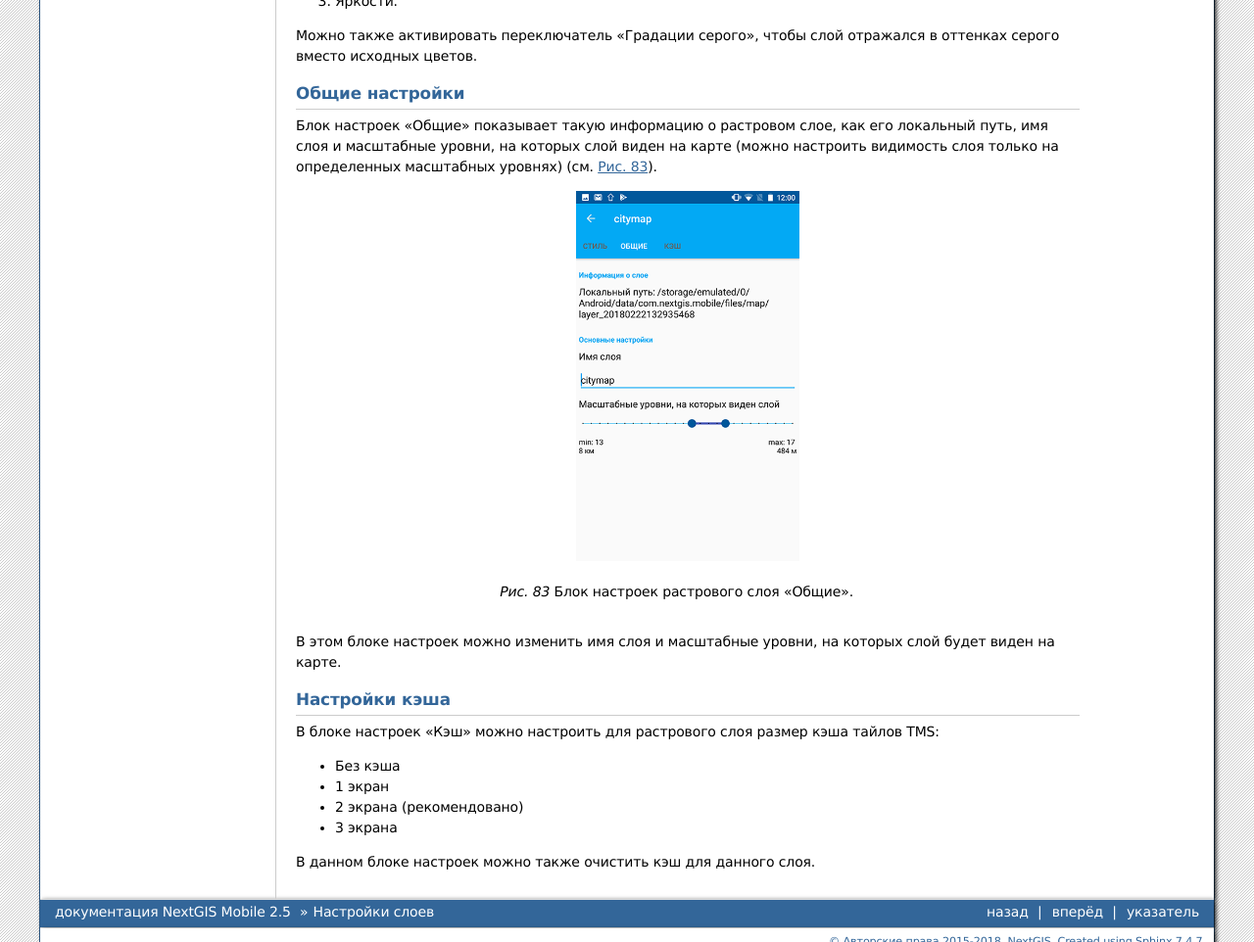
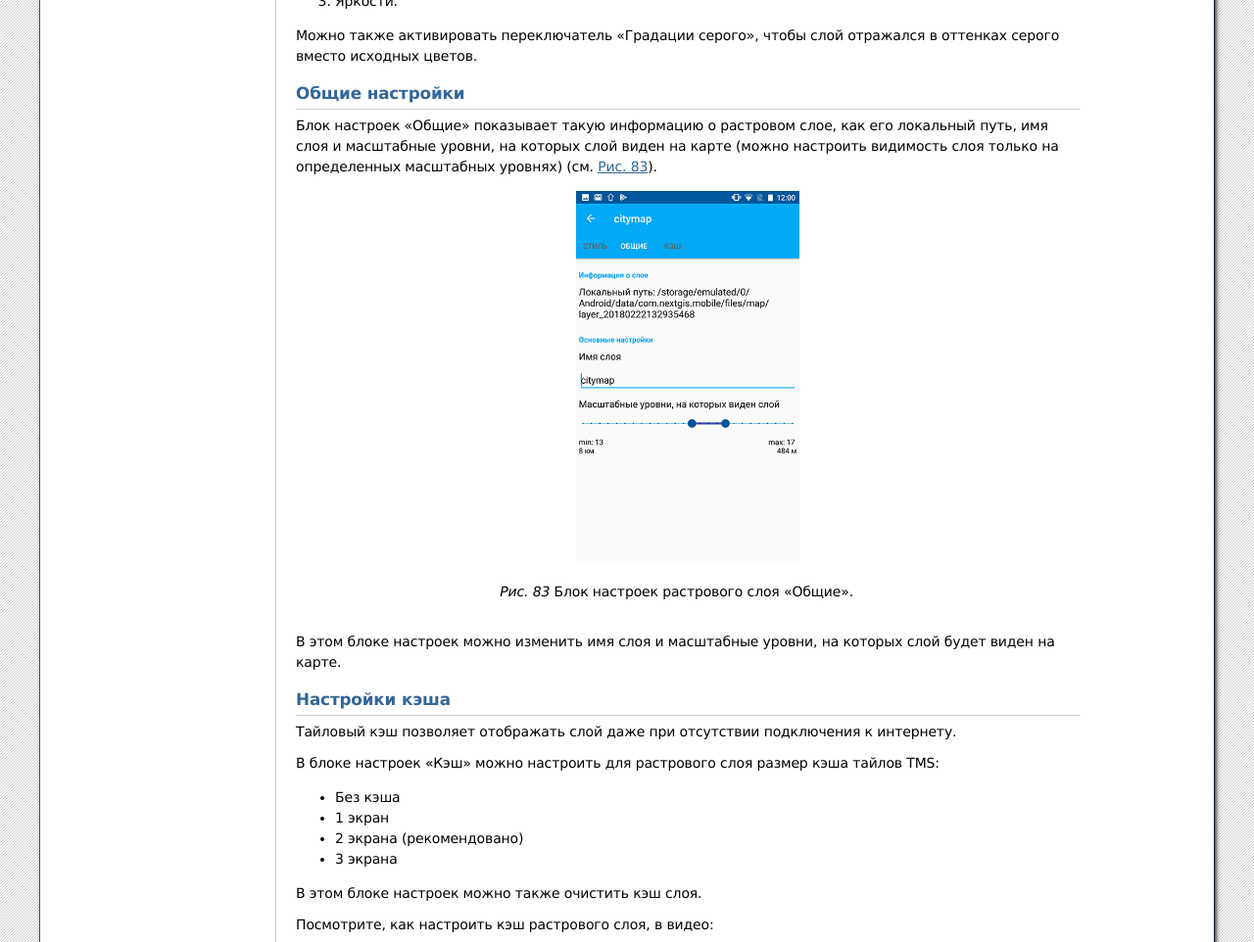
Before and after one commit to nextgis/docs_ngmobile, a Sphinx documentation site: the page built from source/layer_settings.rst, in a window 1280 px wide and 1400 px high, scrolled down 6080 px. Shown: the top 962 px of the window at 98% size. Built offline with Sphinx 7.4.7, drawn with Linux system fonts in a browser that asks for light colours; formulas are drawn with MathJax 3; some of the changed text lies outside the part shown; grey boxes are pictures that could not be loaded.

Commit message:
Update layer_settings.rst
Add video

```diff
--- a/source/layer_settings.rst
+++ b/source/layer_settings.rst
@@ -214,6 +214,8 @@
 Настройки кэша
 ^^^^^^^^^^^^^^
 
+Тайловый кэш позволяет отображать слой даже при отсутствии подключения к интернету.
+
 В блоке настроек "Кэш" можно настроить для растрового слоя размер кэша тайлов TMS:
 
 * Без кэша
@@ -221,4 +223,12 @@
 * 2 экрана (рекомендовано)
 * 3 экрана
 
-В данном блоке настроек можно также очистить кэш для данного слоя.
+В этом блоке настроек можно также очистить кэш слоя.
+
+Посмотрите, как настроить кэш растрового слоя, в видео:
+
+.. raw:: html
+
+   <iframe width="560" height="315" src="https://rutube.ru/play/embed/93d74bd3bf13314d6a40d37fe1a62060/" frameBorder="0" allow="clipboard-write; autoplay" webkitAllowFullScreen mozallowfullscreen allowFullScreen></iframe>
+
+Посмотреть видео на `youtube <https://youtu.be/9g4GrdlkaRI>`_, `rutube <https://rutube.ru/video/93d74bd3bf13314d6a40d37fe1a62060/>`_.
```
